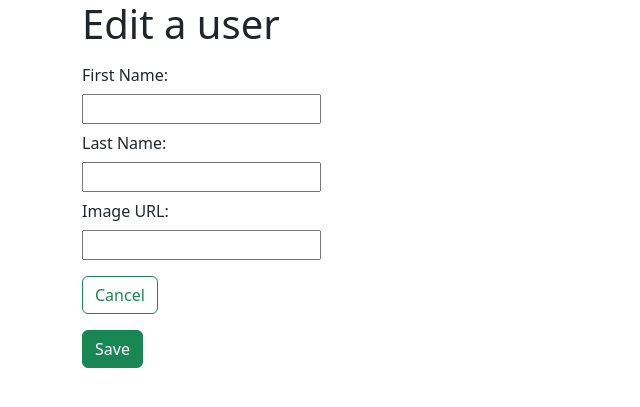
After one commit to bryanpitman/blogly, a Flask app: template templates/edit_user.html in a window 1280 px wide. The commit adds this page. Shown: the top 407 px of the page, without its empty margins (0-640 px from the left). Run offline with Flask 2, Linux system fonts and the light colour scheme; the template is opened without the code that fills it, so the values that code supplies are empty; some libraries are stand-ins or nearby versions.

Commit message:
add 2 html pages and fix edit

```diff
--- a/app.py
+++ b/app.py
@@ -52,14 +52,20 @@ def add_new_user():
 @app.get('/users/<int:user_id>')
 def render_user_page(user_id):
     """Show information about the given user."""
+    user = User.query.get(user_id)
+    return render_template('/user_details.html', user = user)
 
 @app.get('/users/<int:user_id>/edit')
-def render_edit_user_page():
+def render_edit_user_page(user_id):
     """Show the edit page for a user."""
+    user = User.query.get(user_id)
+    return render_template('edit_user.html', user = user)
 
 @app.post('/users/<int:user_id>/edit')
-def process_edit_user ():
+def process_edit_user (user_id):
     """Process the edit form, returning the user to the /users page."""
+    user = User.query.get(user_id)
+    return redirect (f'/users/{user_id}')
 
 @app.post('/users/<int:user_id>/delete')
 def delete_user():
--- /dev/null
+++ b/templates/edit_user.html
@@ -0,0 +1,40 @@
+{% extends 'base.html' %}
+
+{% block TITLE %}
+Edit
+{% endblock %}
+
+{% block CONTENT %}
+<h1>Edit a user</h1>
+<!-- TODO: fix this form and add a button  -->
+<section>
+  <form action="/users/new" method="POST" class="form-horizontal align-middle">
+    <div class="col-sm-10">
+      <label readonly class="form-control-plaintext" for="first-name">
+        First Name:
+      </label>
+      <input type="text" name="first-name" id="first-name" value="{{user.first_name}}" required>
+    </div>
+    <div class="col-sm-10">
+      <label readonly class="form-control-plaintext" for="last-name">
+        Last Name:
+      </label>
+      <input type="text" name="last-name" id="last-name" value="{{user.last_name}}" required>
+    </div>
+    <div class="col-sm-10">
+      <label readonly class="form-control-plaintext" for="image-url">
+        Image URL:
+      </label>
+      <input type="text" name="image-url" id="image-url" value="{{user.image_url}}">
+    </div>
+    <div id="cancel-Btn">
+      <button class="btn btn-outline-success mt-3">Cancel</button>
+    </div>
+    <div id="submit-Btn">
+      <input class="btn btn-success mt-3" type="submit" value="Save">
+    </div>
+  </form>
+</section>
+
+
+{% endblock %}
--- a/templates/users.html
+++ b/templates/users.html
@@ -9,7 +9,7 @@ Users
 
 <ul class="list-group">
   {% for user in users %}
-  <li class="list-group-item"><a >{{ user.first_name }} {{ user.last_name }}</a></li>
+  <li class="list-group-item"><a href="/users/{{user.id}}" >{{ user.first_name }} {{ user.last_name }}</a></li>
   {% endfor %}
 </ul>
 
```
Also changed, not shown: templates/user_details.html (added, +20 -0 lines).
